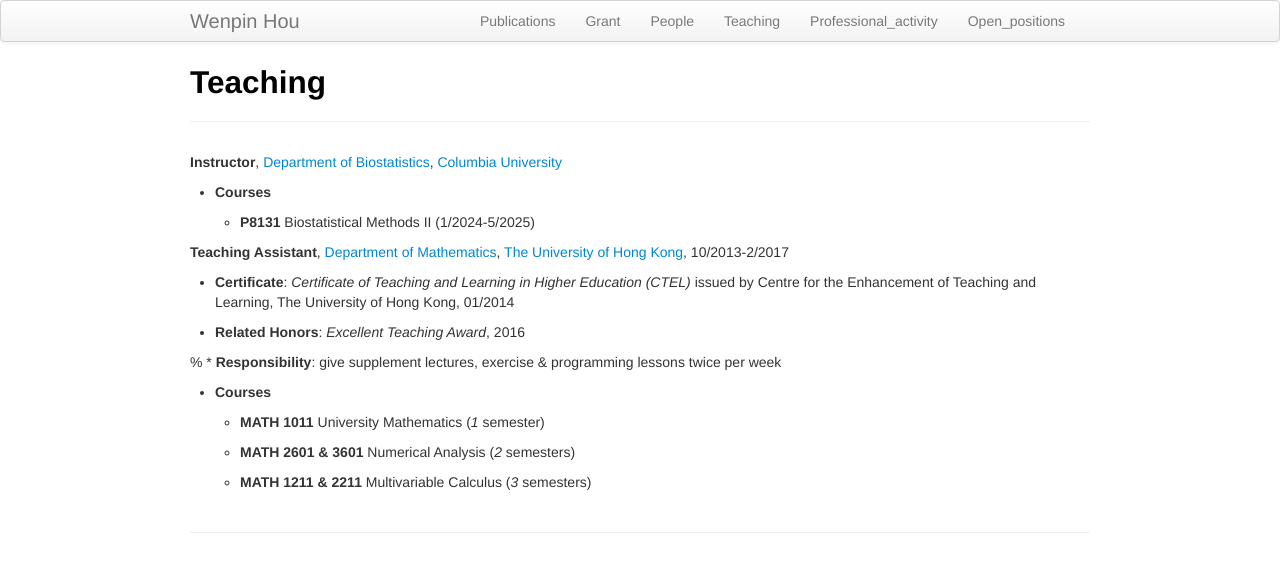
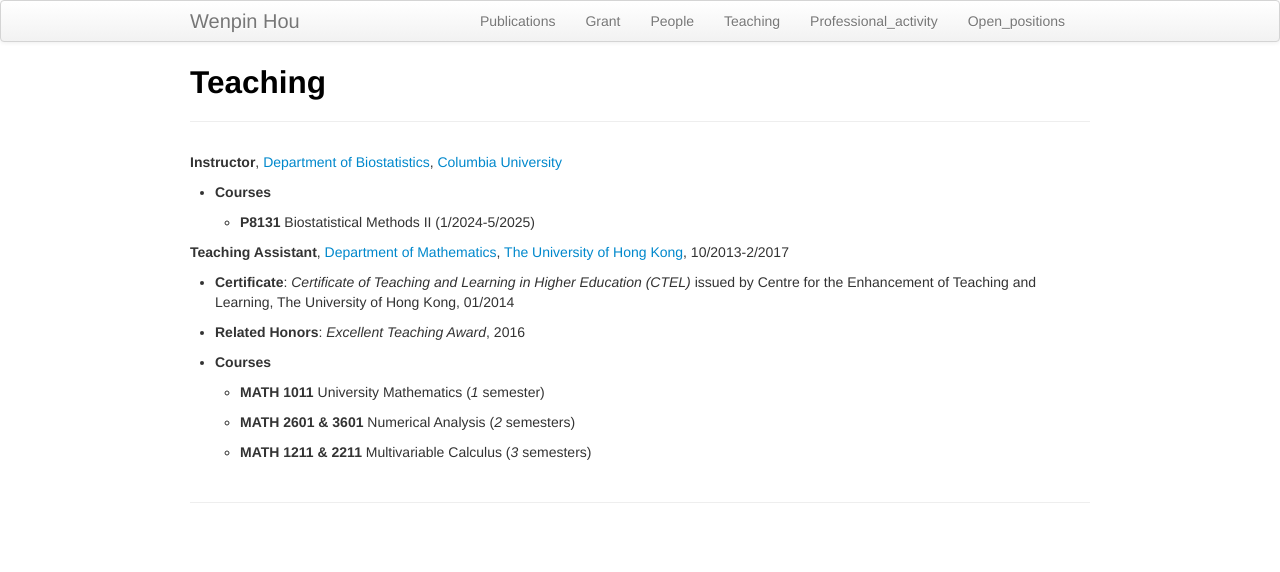
Before and after one commit to Winnie09/Wenpin_Hou, a Jekyll site: the page built from pages/teaching.md, in a window 1280 px wide. Shown: the top 572 px of the page. Built offline with Jekyll 4.4.1, drawn with Linux system fonts in a browser that asks for light colours.

Commit message:
teaching.md

```diff
--- a/pages/teaching.md
+++ b/pages/teaching.md
@@ -16,7 +16,6 @@ title: Teaching
 
 * **Related Honors**:  *Excellent Teaching Award*, 2016
 
-% * **Responsibility**: give supplement lectures, exercise & programming lessons twice per week
 * **Courses**
 
    * **MATH 1011** University Mathematics \(*1* semester\)
```
